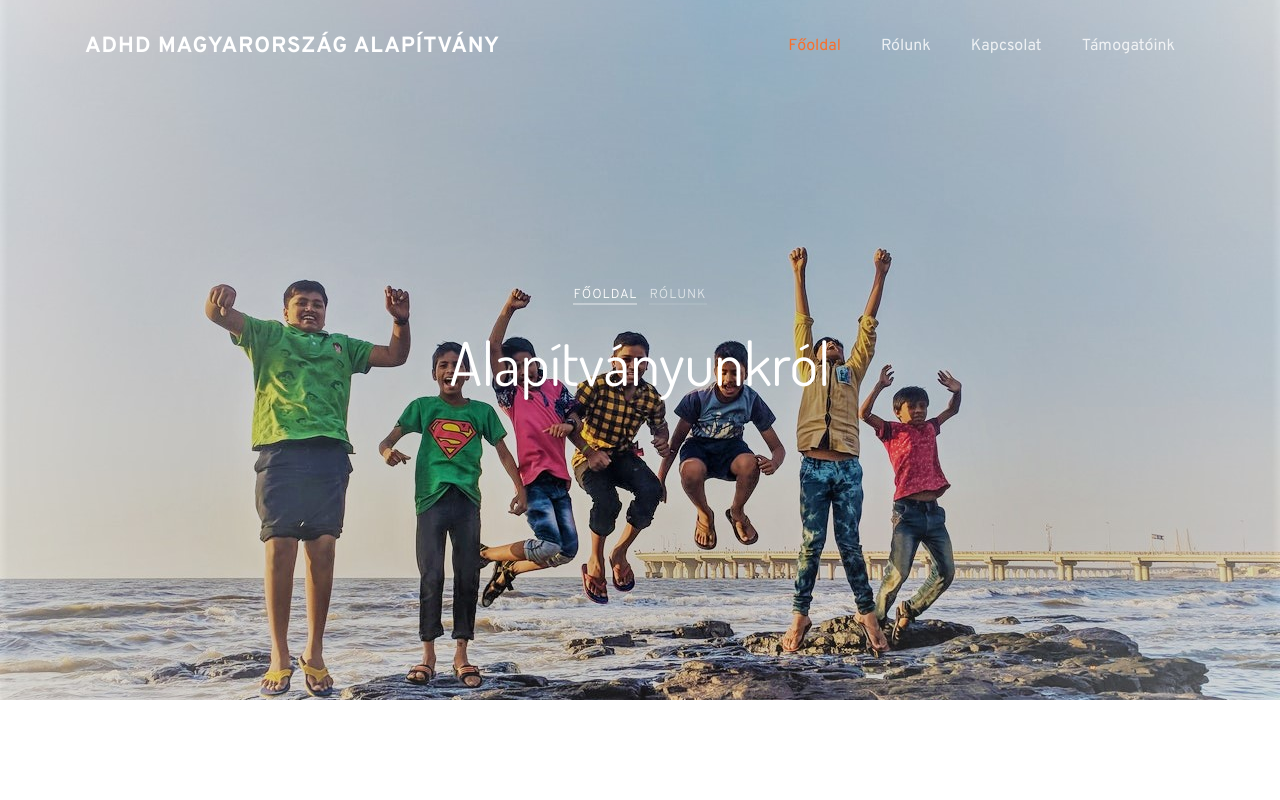
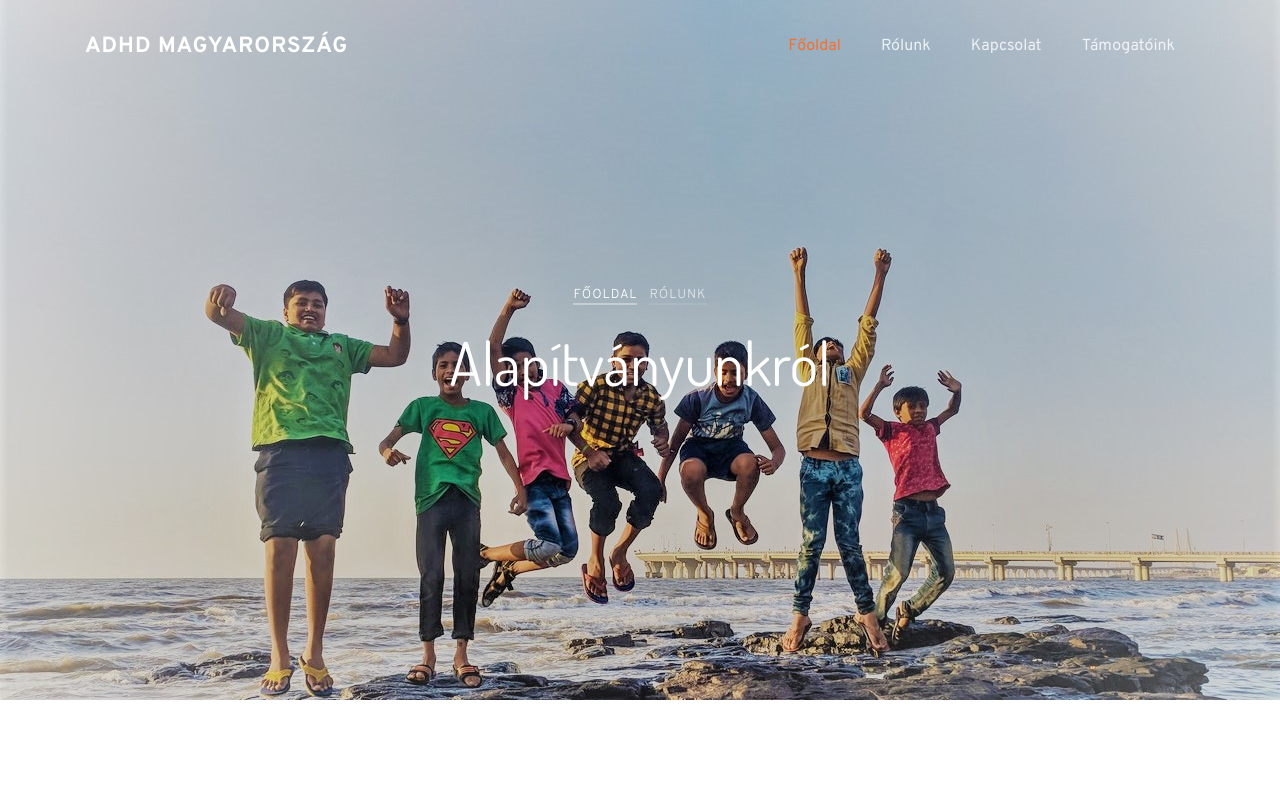
Before and after one commit to attilaszuecs/attilaszuecs.github.io, a plain HTML site: page about.html in a window 1280 px wide. Shown: the top 800 px of the page. Drawn offline with Linux system fonts and the light colour scheme; some packages are replaced by stand-ins of ours; no server answers; files whose address does not match are found by name.

Commit message:
send html

```diff
--- a/about.html
+++ b/about.html
@@ -33,7 +33,7 @@
 
     <nav class="navbar navbar-expand-lg navbar-dark ftco_navbar bg-dark ftco-navbar-light" id="ftco-navbar">
         <div class="container">
-            <a class="navbar-brand" href="index.html">AdHd Magyarország Alapítvány</a>
+            <a class="navbar-brand" href="index.html">AdHd Magyarország</a>
             <button class="navbar-toggler" type="button" data-toggle="collapse" data-target="#ftco-nav" aria-controls="ftco-nav" aria-expanded="false" aria-label="Toggle navigation">
         <span class="oi oi-menu"></span> Menu
       </button>
```
Also changed, not shown: contact.html (+1 -1 lines), index.html (+1 -1 lines), sponsor.html (+1 -1 lines).
